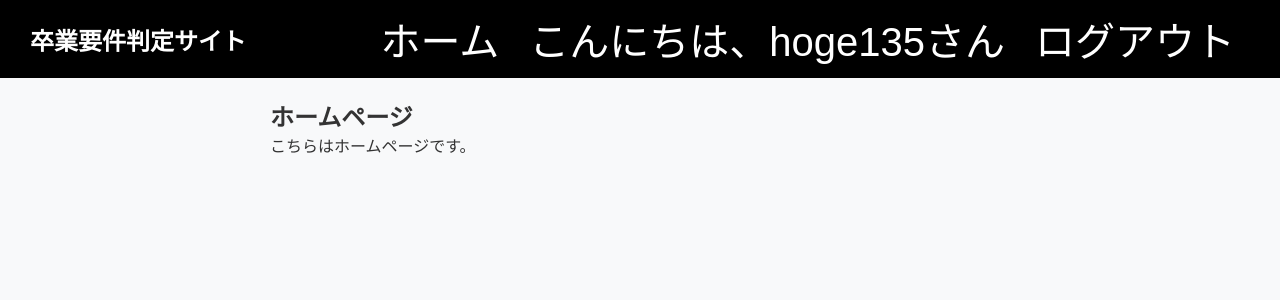
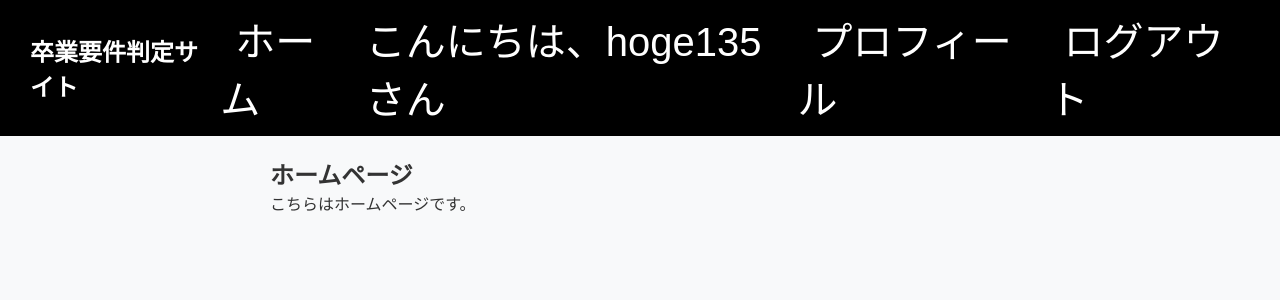
Before and after one commit to dylantok/Course-Registration-app, a Django app: page / in a window 1280 px wide. Shown: the top 300 px of the page. Run offline with Django 4.2, Linux system fonts and the light colour scheme; a user stored in the database is signed in.

Commit message:
レイアウト変更　プロフィール画面追加

```diff
--- a/prot/judge/accounts/views.py
+++ b/prot/judge/accounts/views.py
@@ -2,6 +2,7 @@ from django.shortcuts import render, redirect
 from django.contrib.auth import login
 from .forms import SignUpForm
 from django.urls import reverse
+from django.contrib.auth.decorators import login_required
 
 
 def home(request):
@@ -17,3 +18,7 @@ def signup(request):
     else:
         form = SignUpForm()
     return render(request, 'registration/signup.html', {'form': form})
+
+@login_required
+def profile(request):
+    return render(request, 'profile.html')
--- a/prot/judge/hantei/templates/base.html
+++ b/prot/judge/hantei/templates/base.html
@@ -42,6 +42,7 @@
                 <li><a href="{% url 'home' %}">ホーム</a></li>
                 {% if user.is_authenticated %}
                     <li>こんにちは、{{ user.username }}さん</li>
+                    <li><a href="{% url 'profile' %}">プロフィール</a></li>
                     <li><a href="{% url 'logout' %}">ログアウト</a></li>
                 {% else %}
                     <li><a href="{% url 'signup' %}">アカウント登録</a></li>
--- a/prot/judge/project/settings.py
+++ b/prot/judge/project/settings.py
@@ -124,8 +124,8 @@ STATIC_URL = 'static/'
 
 DEFAULT_AUTO_FIELD = 'django.db.models.BigAutoField'
 
-LOGIN_REDIRECT_URL = '/'
-LOGOUT_REDIRECT_URL = '/'
+LOGIN_REDIRECT_URL = '/profile/'  # ログイン後のリダイレクト先
+LOGOUT_REDIRECT_URL = '/home/'         # ログアウト後のリダイレクト先
 
 # settings.py
 STATIC_URL = '/static/'
--- a/prot/judge/project/urls.py
+++ b/prot/judge/project/urls.py
@@ -25,6 +25,7 @@ urlpatterns = [
     path('accounts/', include('django.contrib.auth.urls')),
     path('signup/', accounts_views.signup, name='signup'),
     path('', accounts_views.home, name='home'),
+    path('profile/', accounts_views.profile, name='profile'),  # プロフィールページのURL
 
     # パスワードリセットのURLパターン
     path('password_reset/', auth_views.PasswordResetView.as_view(template_name='registration/password_reset_custom.html'), name='password_reset'),
```
Also changed, not shown: prot/judge/accounts/templates/profile.html (added, +8 -0 lines), prot/judge/accounts/templates/login.html (renamed from prot/judge/accounts/templates/registration/login.html), prot/judge/accounts/templates/password_reset_complete.html (renamed from prot/judge/accounts/templates/registration/password_reset_complete.html), prot/judge/accounts/templates/password_reset_confirm.html (renamed from prot/judge/accounts/templates/registration/password_reset_confirm.html), prot/judge/accounts/templates/password_reset_custom.html (renamed from prot/judge/accounts/templates/registration/password_reset_custom.html), prot/judge/accounts/templates/password_reset_done.html (renamed from prot/judge/accounts/templates/registration/password_reset_done.html), prot/judge/accounts/templates/signup.html (renamed from prot/judge/accounts/templates/registration/signup.html).
